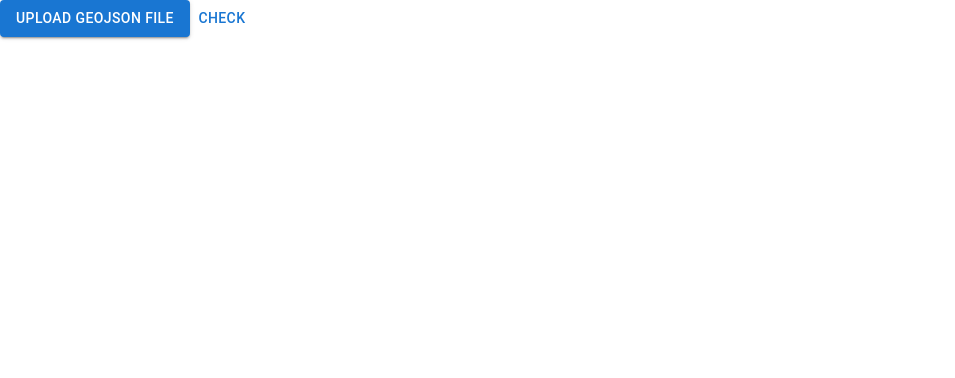
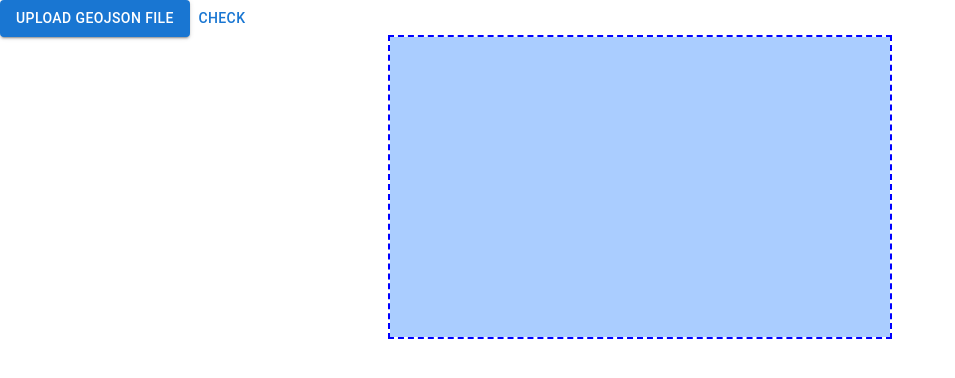
Before and after one commit to justwzhang/416Discovery, a React (Create React App) app in the folder geojson/: page / in a window 1280 px wide. Shown: the top 378 px of the page, without its empty margins (0-955 px from the left). Built offline with nearby package versions, Linux system fonts and the light colour scheme.

Commit message:
can now display the json file

```diff
--- a/geojson/package.json
+++ b/geojson/package.json
@@ -14,6 +14,7 @@
     "@types/node": "^16.18.11",
     "@types/react": "^18.0.27",
     "@types/react-dom": "^18.0.10",
+    "leaflet": "^1.9.3",
     "react": "^18.2.0",
     "react-dom": "^18.2.0",
     "react-scripts": "5.0.1",
@@ -43,5 +44,8 @@
       "last 1 firefox version",
       "last 1 safari version"
     ]
+  },
+  "devDependencies": {
+    "@types/leaflet": "^1.9.0"
   }
 }
--- a/geojson/src/App.css
+++ b/geojson/src/App.css
@@ -28,6 +28,14 @@
   color: #61dafb;
 }
 
+#map{
+  outline: 2px dashed blue;
+  background-color: #AACDFF;
+  margin: auto;
+  height: 300px;
+  width: 500px;
+}
+
 @keyframes App-logo-spin {
   from {
     transform: rotate(0deg);
--- a/geojson/src/App.tsx
+++ b/geojson/src/App.tsx
@@ -2,50 +2,45 @@ import React, { useMemo, useState } from 'react';
 import logo from './logo.svg';
 import './App.css';
 import { Button } from '@mui/material';
+import L from "leaflet";
+import { GeoJsonObject } from 'geojson';
 
 function App() {
+  const [geoFile, setGeoFile] = useState<File>();
+  const [geoJson, setGeoJson] = useState<GeoJsonObject | GeoJsonObject[]>();
 
-  const [geoFile, setGeoFile] = useState<File>();
+  function loadMap(){
+    console.log(geoJson);
+    let map = L.map('map').setView([39.74739, -105], 4);
+    var myStyle = {
+      "fillColor": 'white'
+  };
+    L.geoJSON(geoJson, {
+      style: myStyle
+    }).addTo(map)
+  }
 
-  async function parseFileToJson(file:File){
-    console.log(JSON.parse(await file.text()))
+  async function handelFile(selectorFiles:FileList){
+    setGeoFile(selectorFiles[0])
+    setGeoJson(JSON.parse(await selectorFiles[0].text()));
 
   }
 
-  function handelFile(selectorFiles:FileList){
-    setGeoFile(selectorFiles[0])
-    parseFileToJson(selectorFiles[0])
-    // console.log(geoFile)
-  }
-  function check(){
-    console.log(geoFile);
-  }
-
   return (
-    // <div className="App">
-    //   <header className="App-header">
-    //     <img src={logo} className="App-logo" alt="logo" />
-    //     <p>
-    //       Edit <code>src/App.tsx</code> and save to reload.
-    //     </p>
-    //     <a
-    //       className="App-link"
-    //       href="https://reactjs.org"
-    //       target="_blank"
-    //       rel="noopener noreferrer"
-    //     >
-    //       Learn React
-    //     </a>
-    //   </header>
-    // </div>
     <div>
       <Button variant="contained" component="label">
         Upload GeoJson File
         <input hidden accept="file" type="file" onChange={(e)=>handelFile(e.target.files!)}/>
       </Button>
-      <Button onClick={()=>check()}>
+      <Button onClick={()=>loadMap()}>
         Check
       </Button>
+      <div
+        id="map"
+        // style={{backgroundColor:"black"}}
+      >
+
+      </div>
     </div>
   );
 }
```
Also changed, not shown: 1 other file (tests, documents, lock files or other folders).
